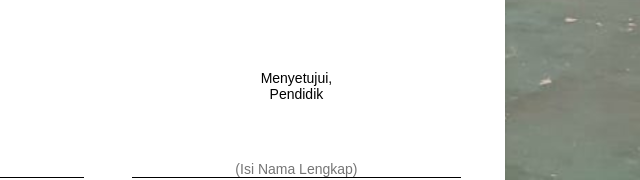
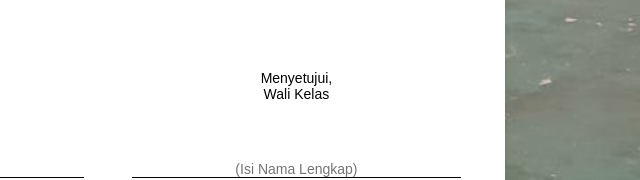
Before and after one commit to dian21guns/formulir_pemantauan_7_kebiasaan_anak_indonesia_hebat_SMKN1_Panggarangan, a plain HTML site: page index.html in a window 1280 px wide. Shown: the part 620-800 px from the top of the page, 532-1172 px from the left. Drawn offline with Linux system fonts and the light colour scheme.

Commit message:
Update index.html

```diff
--- a/index.html
+++ b/index.html
@@ -322,7 +322,7 @@
                     <input type="text" class="signature-line" placeholder="(Isi Nama Lengkap)">
                 </td>
                 <td>
-                    <p>Menyetujui,<br>Pendidik</p>
+                    <p>Menyetujui,<br>Wali Kelas</p>
                     <div style="height: 40px;"></div>
                     <input type="text" id="pendidikInput" class="signature-line" placeholder="(Isi Nama Lengkap)">
                 </td>
```
